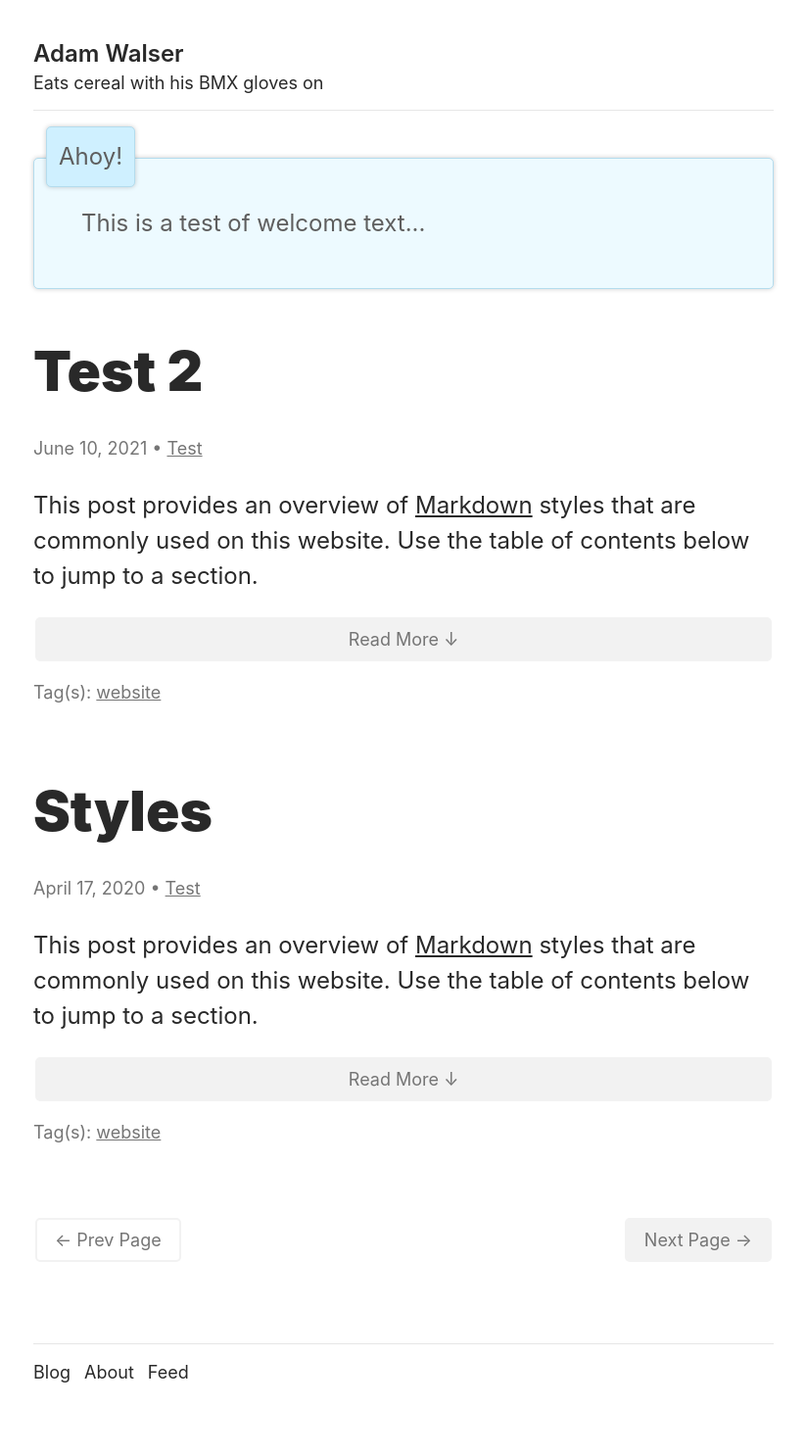
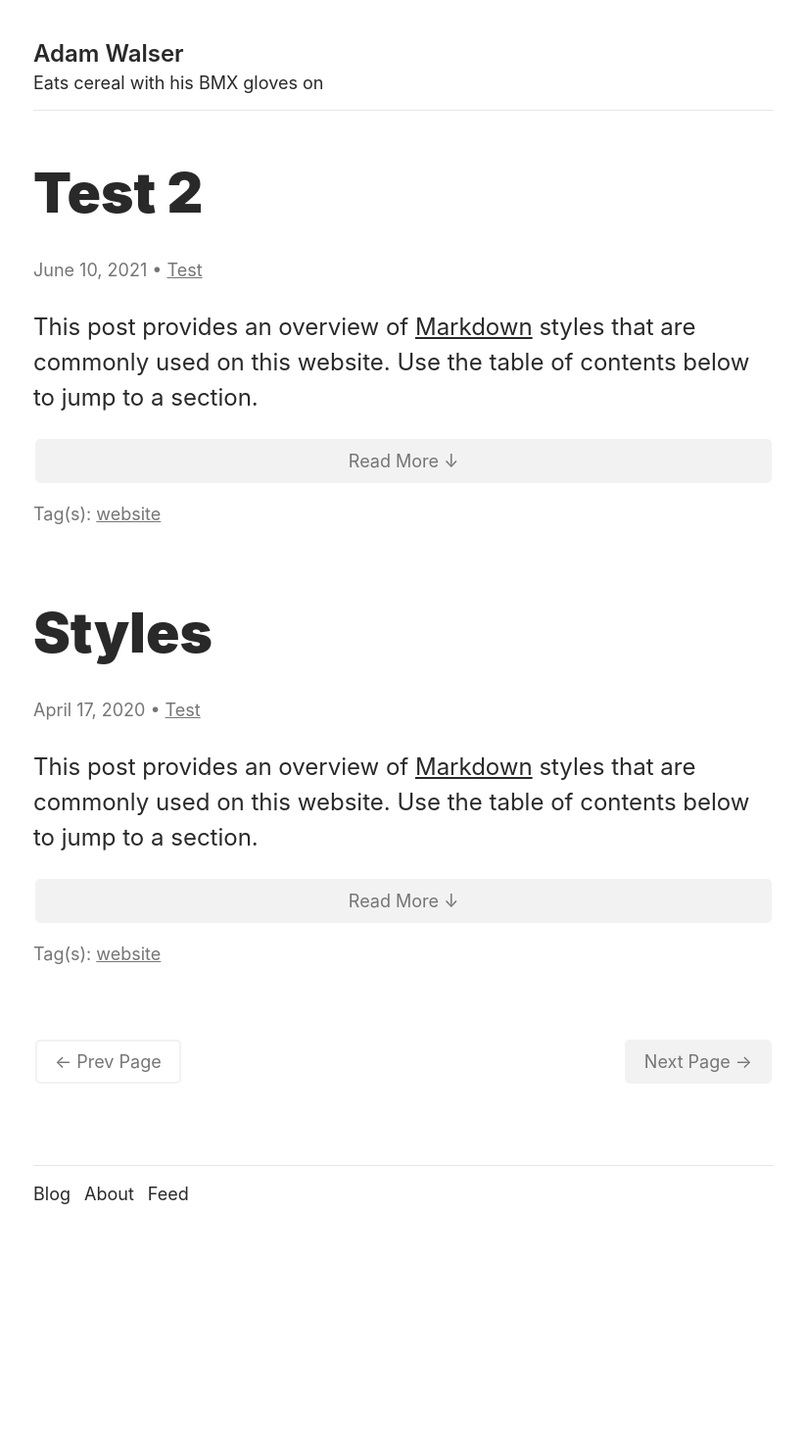
Before and after one commit to ajpwalser/ajpwalser.github.io, a Jekyll site: the page built from index.html, in a window 1280 px wide. Shown: the whole page at 98% size, without its empty margins (228-1051 px from the left). Built offline with Jekyll 4.4.1, drawn with Linux system fonts in a browser that asks for light colours; some web fonts are replaced; the list of posts is cut into pages by our own code; after the commit the page ends 1303 px from its top, so only the background shows below that.

Commit message:
Update index.html

```diff
--- a/index.html
+++ b/index.html
@@ -3,9 +3,6 @@ layout: default
 title: Blog
 description: Personal blog of Adam Walser.
 ---
-<div class="welcome">
-   This is a test of welcome text...
-</div>
 {% for post in paginator.posts %}
 <article class="post" itemscope itemtype="http://schema.org/BlogPosting">
 <h2 class="name headline" itemprop="name headline">
```
